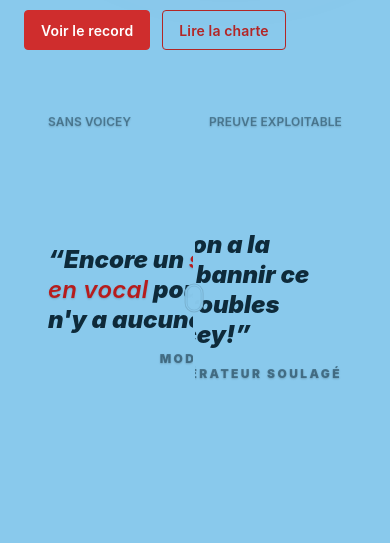
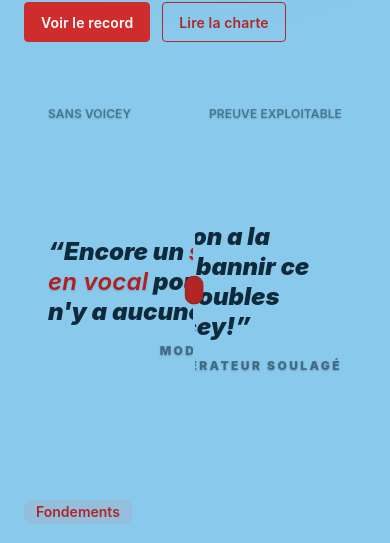
Before and after one commit to Loot1/Roicey, a React (Vite) app: page /about in a window 390 px wide. Shown: the part 605-1148 px from the top of the page. Built offline with nearby package versions, Linux system fonts and the light colour scheme; no server answers.

Commit message:
fix diff resizer color and spacing in AboutPage

```diff
--- a/src/routes/AboutPage.tsx
+++ b/src/routes/AboutPage.tsx
@@ -48,7 +48,7 @@ export function AboutPage() {
             </div>
 
             <section>
-                <div className="mx-auto grid max-w-7xl items-center gap-10 px-6 py-14 lg:grid-cols-[minmax(0,1.05fr)_minmax(320px,0.95fr)] lg:px-10 lg:py-16">
+                <div className="mx-auto grid max-w-7xl items-center gap-10 px-6 pt-12 lg:pb-12 lg:grid-cols-[minmax(0,1.05fr)_minmax(320px,0.95fr)] lg:px-10">
                     <div className="space-y-7">
                         <div className="badge badge-primary badge-outline badge-lg">Origine du projet</div>
 
@@ -92,7 +92,7 @@ export function AboutPage() {
                                 </div>
                             </div>
                         </div>
-                        <div className="diff-item-2" role="img" aria-label="Modérateur heureux avec preuve fournie par Voicey">
+                        <div className="diff-item-2 after:bg-secondary" role="img" aria-label="Modérateur heureux avec preuve fournie par Voicey">
                             <div className="flex h-full flex-col justify-between bg-base-100 p-6 text-base-content sm:p-8">
                                 <div className="flex items-center justify-between text-xs font-black uppercase tracking-[0.24em] text-base-content/45">
                                     <span>Avec Voicey</span>
@@ -116,7 +116,7 @@ export function AboutPage() {
                 </div>
             </section>
 
-            <section className="mx-auto max-w-7xl px-6 pt-6 pb-8 lg:px-10">
+            <section className="mx-auto max-w-7xl px-6 lg:pt-6 pb-8 lg:px-10">
                 <div className="mb-8 max-w-2xl">
                     <div className="badge badge-secondary badge-soft">Fondements</div>
                     <h2 className="mt-4 text-3xl font-extrabold sm:text-4xl">Les idées clefs</h2>
```
